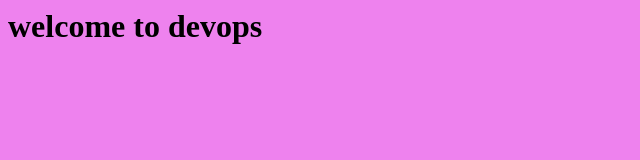
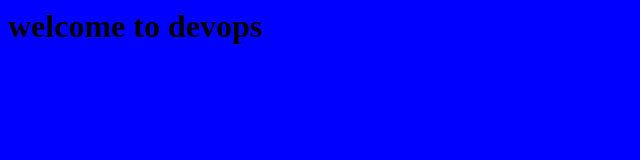
Before and after one commit to hit-ops/jenkins-master-slave, a plain HTML site: page index.html in a window 1280 px wide. Shown: the whole page, without its empty margins (0-640 px from the left). Drawn offline with Linux system fonts and the light colour scheme.

Commit message:
Update index.html

```diff
--- a/index.html
+++ b/index.html
@@ -1,3 +1,3 @@
-<body bgcolor="violet">
+<body bgcolor="blue">
     <h1> welcome to devops </h1>
 </body>
```
